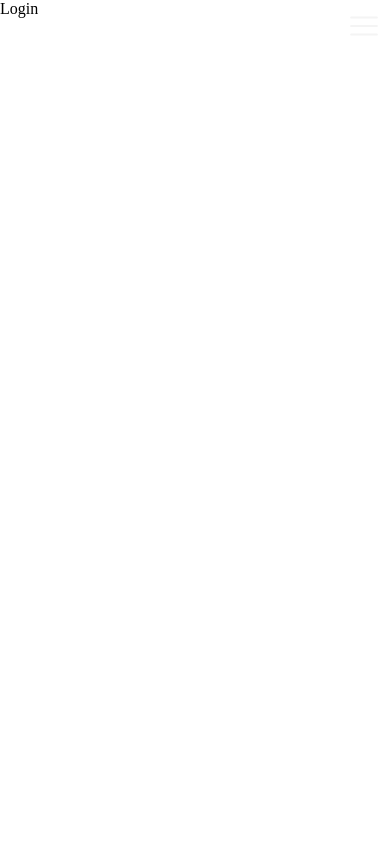
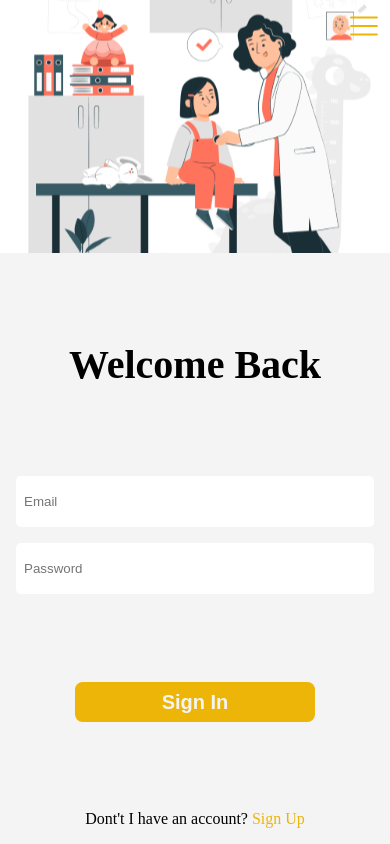
Before and after one commit to luciferpeter88/Portal, a React (Create React App) app in the folder client/: page /login in a window 390 px wide. Built offline with nearby package versions, Linux system fonts and the light colour scheme.

Commit message:
login mobile ui

```diff
--- a/client/src/index.css
+++ b/client/src/index.css
@@ -31,7 +31,7 @@
   position: absolute;
   top: 10px;
   right: 10px;
-  color: var(--mainColor);
+  color: var(--secondaryColor);
   z-index: 999;
 }
 
@@ -92,16 +92,6 @@
 .registerPiccontainer {
   height: 30%;
   background: url("./assets/registerPic.svg") no-repeat center / cover;
-  position: relative;
-}
-.registerPiccontainer::before {
-  content: "";
-  width: 100%;
-  height: 100%;
-  position: absolute;
-  top: 0;
-  left: 0;
-  background-color: rgba(0, 0, 0, 0.2);
 }
 
 .registerh2 {
@@ -143,3 +133,43 @@
 }
 
 /* end of register page */
+
+/* start login page */
+.login {
+  height: 100vh;
+  background-color: var(--mainColor);
+  display: flex;
+  flex-direction: column;
+  justify-content: space-between;
+}
+.loginPicture {
+  height: 30%;
+  background: url("./assets/login.svg") no-repeat center / cover;
+}
+.login > h2 {
+  font-size: 2.5rem;
+  text-align: center;
+}
+
+.loginContainer {
+  display: flex;
+  flex-direction: column;
+  gap: 1rem;
+  padding-left: 1rem;
+  padding-right: 1rem;
+}
+.loginContainer > input {
+  height: 3.2rem;
+  padding: 0.5rem;
+  outline: none;
+  border-radius: 5px;
+  border: none;
+}
+.login > p {
+  text-align: center;
+  padding-bottom: 1rem;
+}
+.login > p > span {
+  color: var(--secondaryColor);
+}
+/* end of login page */
--- a/client/src/pages/Login.jsx
+++ b/client/src/pages/Login.jsx
@@ -1,7 +1,24 @@
 import React from "react";
 
 function Login() {
-  return <div>Login</div>;
+  return (
+    <React.Fragment>
+      <div className="login">
+        <div className="loginPicture"></div>
+        <h2>Welcome Back</h2>
+        <form className="loginContainer">
+          <input type="email" placeholder="Email" />
+          <input type="password" placeholder="Password" />
+        </form>
+        <button className="registerButton " type="submit">
+          Sign In
+        </button>
+        <p>
+          Dont't I have an account? <span>Sign Up</span>
+        </p>
+      </div>
+    </React.Fragment>
+  );
 }
 
 export default Login;
```
Also changed, not shown: client/src/assets/login.svg (added).
